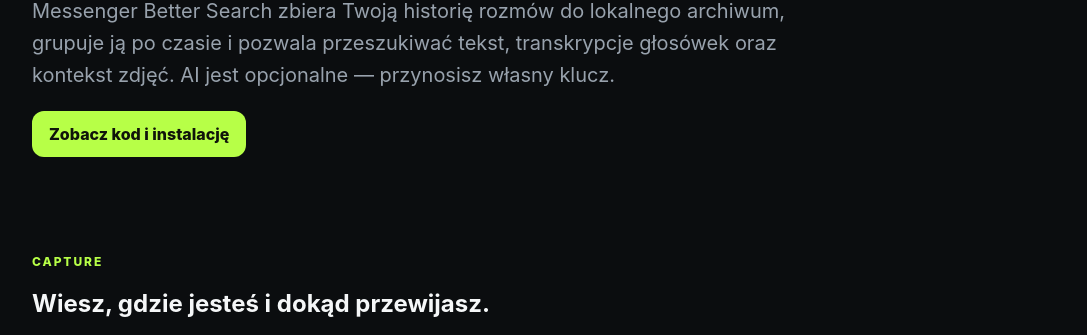
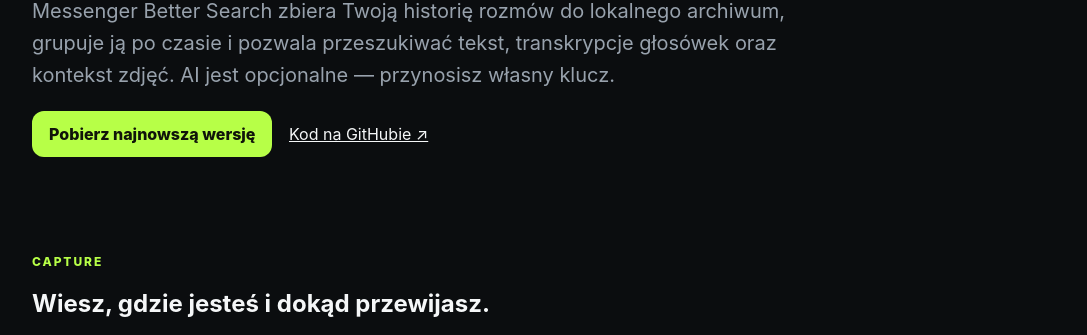
Before and after one commit to gkk-dev-ops/messenger-better-search, a browser extension: page docs/index.html in a window 1280 px wide. Shown: the part 413-748 px from the top of the page, without its empty margins (96-1183 px from the left). Drawn offline with Linux system fonts and the light colour scheme.

Commit message:
docs: link GitHub Pages to latest release

```diff
--- a/docs/index.html
+++ b/docs/index.html
@@ -16,7 +16,8 @@
 <div class="eyebrow">Open-source by GKD · Local-first</div>
 <h1>Pamiętasz rozmowę. Nie pamiętasz, gdzie jej szukać.</h1>
 <p>Messenger Better Search zbiera Twoją historię rozmów do lokalnego archiwum, grupuje ją po czasie i pozwala przeszukiwać tekst, transkrypcje głosówek oraz kontekst zdjęć. AI jest opcjonalne — przynosisz własny klucz.</p>
-<a class="cta" href="https://github.com/gkk-dev-ops/messenger-better-search">Zobacz kod i instalację</a>
+<a class="cta" href="https://github.com/gkk-dev-ops/messenger-better-search/releases/latest">Pobierz najnowszą wersję</a>
+<a style="margin-left:12px" href="https://github.com/gkk-dev-ops/messenger-better-search">Kod na GitHubie ↗</a>
 </header>
 
 <section class="section">
```
